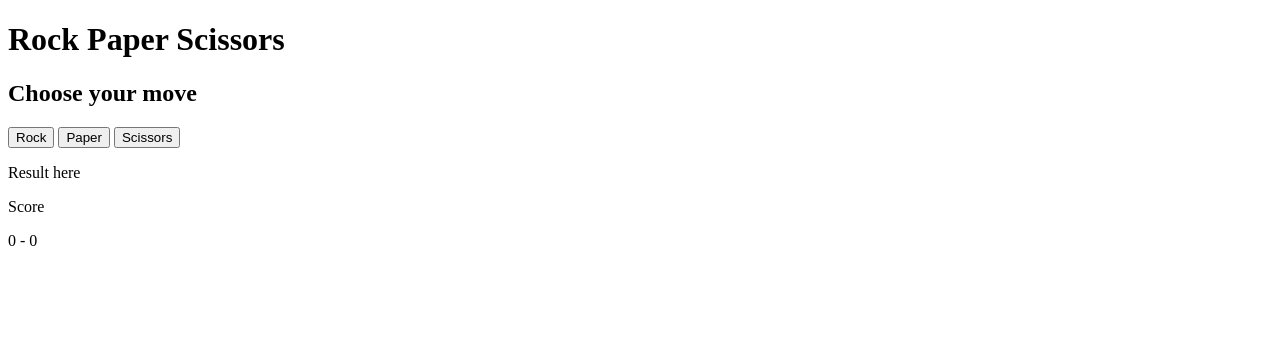
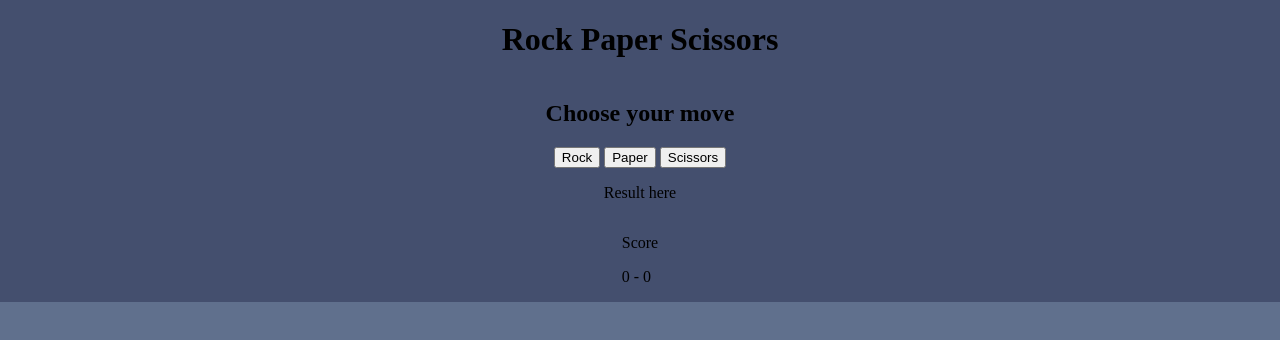
Before and after one commit to nordin05/3-RockPaperScissors, a plain HTML site: page index.html in a window 1280 px wide. Drawn offline with Linux system fonts and the light colour scheme.

Commit message:
Added basic CSS

```diff
--- a/index.html
+++ b/index.html
@@ -5,12 +5,13 @@
     <meta http-equiv="X-UA-Compatible" content="IE=edge">
     <meta name="viewport" content="width=device-width, initial-scale=1.0">
     <script type="text/javascript" src="script.js"></script>
+    <link rel="stylesheet" type="text/css" href="style.css" />
     <title>Document</title>
 </head>
 <body>
-    <h1>Rock Paper Scissors</h1>
-    <h2>Choose your move</h2>
     <div class="container">
+        <h1>Rock Paper Scissors</h1>
+        <h2>Choose your move</h2>
         <div class="options">
             <button class="rock">Rock</button>
             <button class="paper">Paper</button>
--- /dev/null
+++ b/style.css
@@ -0,0 +1,11 @@
+body {
+    margin: 0;
+    background-color: rgb(96 112 141);
+}
+
+.container {
+    background-color: rgb(68 79 110);
+    display: flex;
+    flex-direction: column;
+    align-items: center;
+}
```
Also changed, not shown: 1 other file.
